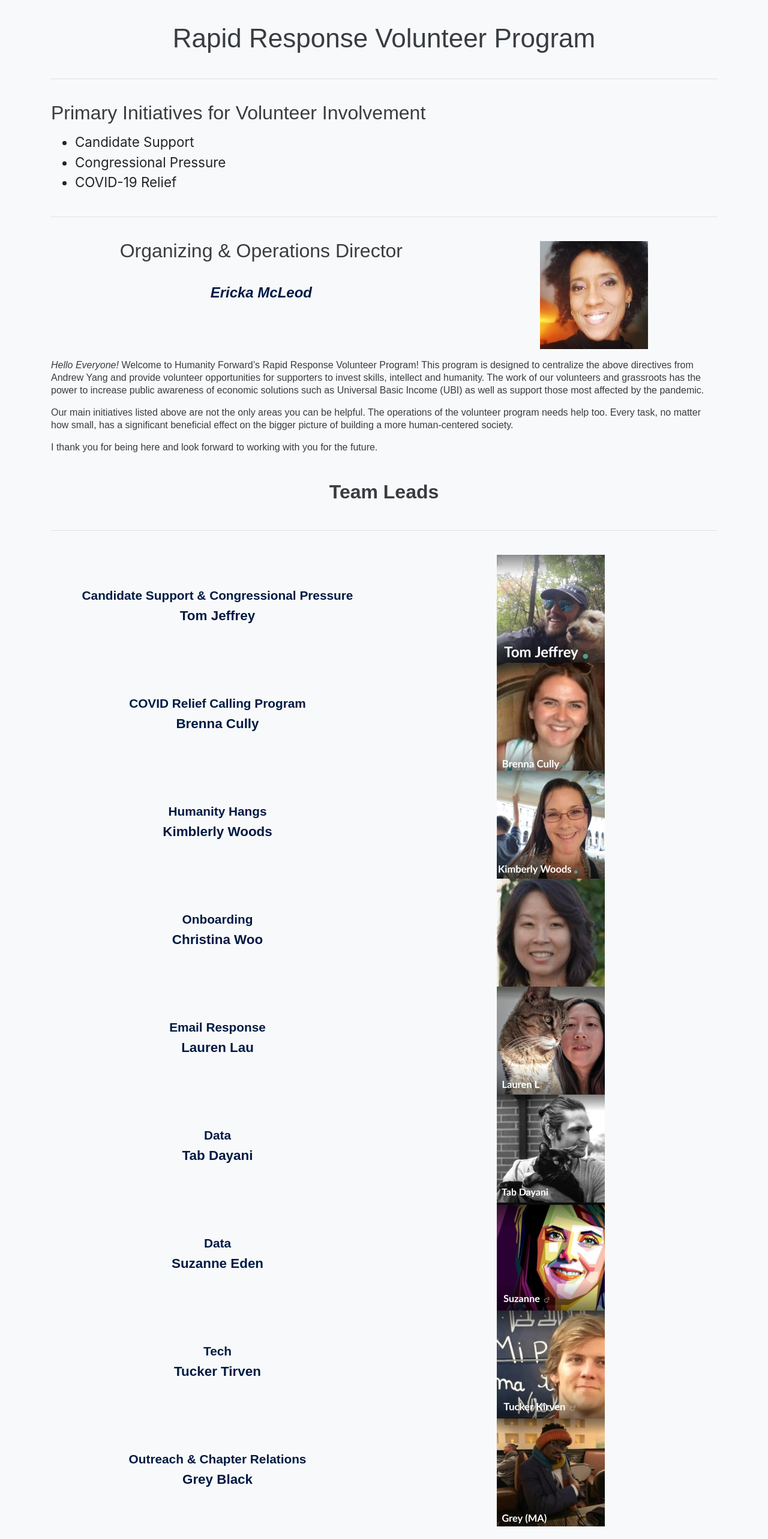
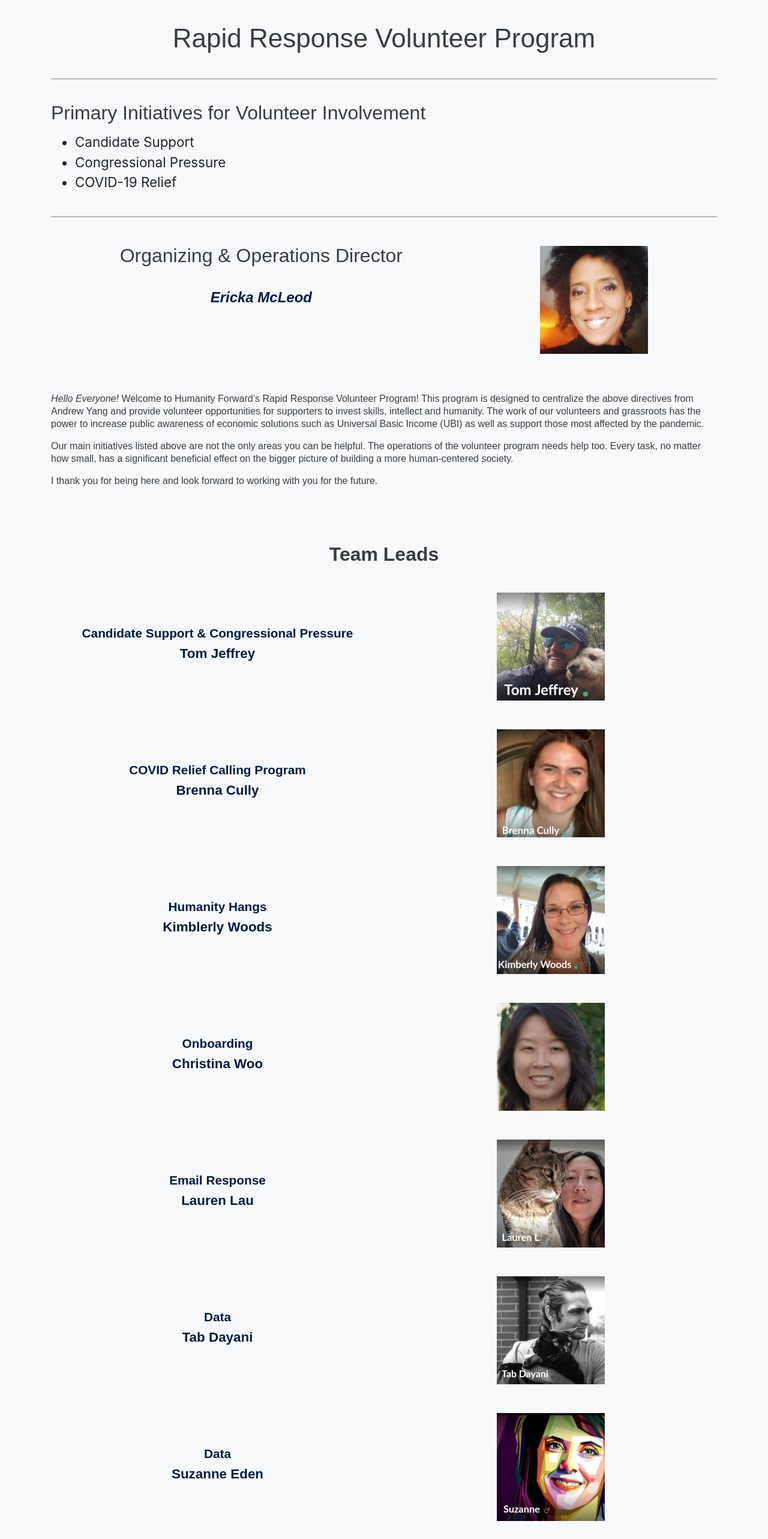
Before and after one commit to HF-RapidResponse/volunteer-portal, a React (Create React App) app: page /about in a window 1280 px wide. Shown: the part 140-2706 px from the top of the page at 60% size. Built offline with nearby package versions, Linux system fonts and the light colour scheme.

Commit message:
stopping point: have working styling and added array logic to make the html DRYer

```diff
--- a/src/components/About.js
+++ b/src/components/About.js
@@ -13,10 +13,75 @@ import '../styles/about.scss';
 
 function About() {
   document.title = 'HF Volunteer Portal - About Us';
+
+  const teamLeads = [
+    {
+      roleName: 'Candidate Support & Congressional Pressure',
+      name: 'Tom Jeffrey',
+      portrait: TomPortrait,
+    },
+    {
+      roleName: 'COVID Relief Calling Program',
+      name: 'Brenna Cully',
+      portrait: BrennaPortrait,
+    },
+    {
+      roleName: 'Humanity Hangs',
+      name: 'Kimblerly Woods',
+      portrait: KimberlyPortrait,
+    },
+    {
+      roleName: 'Onboarding',
+      name: 'Christina Woo',
+      portrait: ChristinaPortrait,
+    },
+    {
+      roleName: 'Email Response',
+      name: 'Lauren Lau',
+      portrait: LaurenPortrait,
+    },
+    {
+      roleName: 'Data',
+      name: 'Tab Dayani',
+      portrait: TabPortrait,
+    },
+    {
+      roleName: 'Data',
+      name: 'Suzanne Eden',
+      portrait: SuzannePortrait,
+    },
+    {
+      roleName: 'Tech',
+      name: 'Tucker Tirven',
+      portrait: TuckerPortrait,
+    },
+    {
+      roleName: 'Outreach & Chapter Relations',
+      name: 'Grey Black',
+      portrait: GreyPortrait,
+    },
+  ];
+  const teamLeadProfiles = [];
+
+  for (let i = 0; i < teamLeads.length; i++) {
+    const teamLead = teamLeads[i];
+    teamLeadProfiles.push(
+      <div className="d-md-flex gap">
+        <div style={{ height: '100%' }} className="flex-child">
+          <h3>{teamLead.roleName}</h3>
+          <h2>{teamLead.name}</h2>
+        </div>
+        <div className="flex-child">
+          <img src={teamLead.portrait} alt={`${teamLead.name} portrait`} />
+        </div>
+      </div>
+    );
+  }
+
   return (
     <>
       <p className="large-text text-center">Rapid Response Volunteer Program</p>
-      <hr style={{ margin: '2.5rem auto' }} />
+      <hr className="styled-hr" />
       <p className="med-text">Primary Initiatives for Volunteer Involvement</p>
       <div className="bigger-list">
         <ul>
@@ -25,8 +90,8 @@ function About() {
           <li>COVID-19 Relief</li>
         </ul>
       </div>
-      <hr style={{ margin: '2.5rem auto' }} />
-      <div class="d-md-flex justify-content-around">
+      <hr className="styled-hr" />
+      <div class="d-md-flex justify-content-around gap">
         <div className="text-center">
           <p className="med-text">Organizing &amp; Operations Director</p>
           <br />
@@ -58,89 +123,8 @@ function About() {
         future.
       </p>
       <section className="text-center">
-        <p className="med-text thicc gap">Team Leads</p>
-        <hr style={{ margin: '2.5rem auto' }} />
-        <div className="d-md-flex">
-          <div style={{ height: '100%' }} className="flex-child">
-            <h3>Candidate Support &amp; Congressional Pressure</h3>
-            <h2>Tom Jeffrey</h2>
-          </div>
-          <div className="flex-child">
-            <img src={TomPortrait} alt="tom-portrait" />
-          </div>
-        </div>
-        <div className="d-md-flex">
-          <div style={{ height: '100%' }} className="flex-child">
-            <h3>COVID Relief Calling Program</h3>
-            <h2>Brenna Cully</h2>
-          </div>
-          <div className="flex-child">
-            <img src={BrennaPortrait} alt="brenna-portrait" />
-          </div>
-        </div>
-        <div className="d-md-flex">
-          <div style={{ height: '100%' }} className="flex-child">
-            <h3>Humanity Hangs</h3>
-            <h2>Kimblerly Woods</h2>
-          </div>
-          <div className="flex-child">
-            <img src={KimberlyPortrait} alt="kimberly-portrait" />
-          </div>
-        </div>
-        <div className="d-md-flex">
-          <div style={{ height: '100%' }} className="flex-child">
-            <h3>Onboarding</h3>
-            <h2>Christina Woo</h2>
-          </div>
-          <div className="flex-child">
-            <img src={ChristinaPortrait} alt="christina-portrait" />
-          </div>
-        </div>
-        <div className="d-md-flex">
-          <div style={{ height: '100%' }} className="flex-child">
-            <h3>Email Response</h3>
-            <h2>Lauren Lau</h2>
-          </div>
-          <div className="flex-child">
-            <img src={LaurenPortrait} alt="lauren-portrait" />
-          </div>
-        </div>
-        <div className="d-md-flex">
-          <div style={{ height: '100%' }} className="flex-child">
-            <h3>Data</h3>
-            <h2>Tab Dayani</h2>
-          </div>
-          <div className="flex-child">
-            <img src={TabPortrait} alt="tab-portrait" />
-          </div>
-        </div>
-        <div className="d-md-flex">
-          <div style={{ height: '100%' }} className="flex-child">
-            <h3>Data</h3>
-            <h2>Suzanne Eden</h2>
-          </div>
-          <div className="flex-child">
-            <img src={SuzannePortrait} alt="suzanne-portrait" />
-          </div>
-        </div>
-        <div className="d-md-flex">
-          <div style={{ height: '100%' }} className="flex-child">
-            <h3>Tech</h3>
-            <h2>Tucker Tirven</h2>
-          </div>
-          <div className="flex-child">
-            <img src={TuckerPortrait} alt="tucker-portrait" />
-          </div>
-        </div>
-        <div className="d-md-flex">
-          <div style={{ height: '100%' }} className="flex-child">
-            <h3>Outreach &amp; Chapter Relations</h3>
-            <h2>Grey Black</h2>
-          </div>
-          <div className="flex-child">
-            <img src={GreyPortrait} alt="grey-portrait" />
-          </div>
-        </div>
+        <p className="med-text thicc">Team Leads</p>
+        <>{teamLeadProfiles}</>
       </section>
     </>
   );
--- a/src/styles/about.scss
+++ b/src/styles/about.scss
@@ -21,3 +21,15 @@
 .gap {
   margin: 3rem auto;
 }
+
+section {
+  margin: 6rem auto;
+}
+
+.styled-hr {
+  height: 1px;
+  border-width: 0;
+  color: gray;
+  background-color: gray;
+  margin: 2.5rem auto;
+}
```
